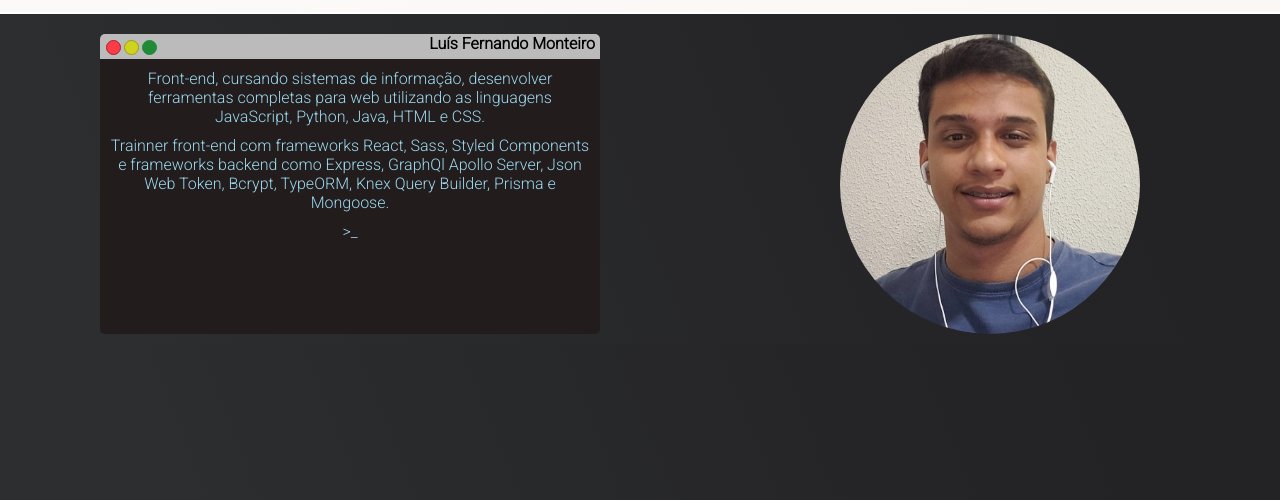
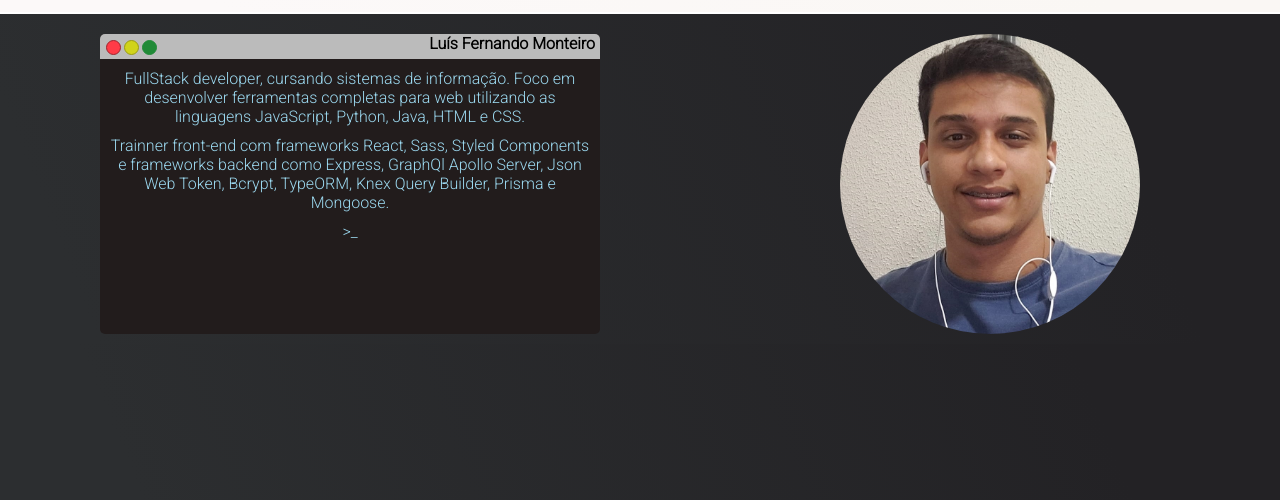
Before and after one commit to Ferkz/luisfernandomonteiro, a website with bundled scripts: page index.html in a window 1280 px wide. Shown: the part 46-546 px from the top of the page. Built offline with nearby package versions, Linux system fonts and the light colour scheme.

Commit message:
Update index.html
update

```diff
--- a/index.html
+++ b/index.html
@@ -55,7 +55,7 @@
 			</div>
 
 		<div class="body">
-			<p>Front-end, cursando sistemas de informação, desenvolver ferramentas completas para web utilizando as linguagens JavaScript, Python, Java, HTML e CSS.</p>
+			<p>FullStack developer, cursando sistemas de informação. Foco em desenvolver ferramentas completas para web utilizando as linguagens JavaScript, Python, Java, HTML e CSS.</p>
 
 			<p>Trainner front-end com frameworks React, Sass, Styled Components e frameworks backend como Express, GraphQl Apollo Server, Json Web Token, Bcrypt, TypeORM, Knex Query Builder, Prisma e Mongoose.</p>
 
```
